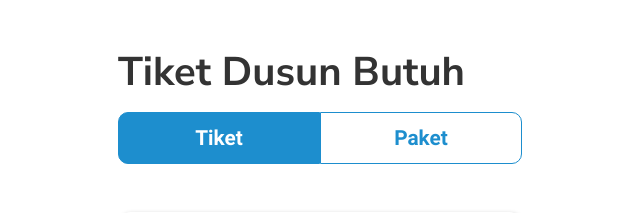
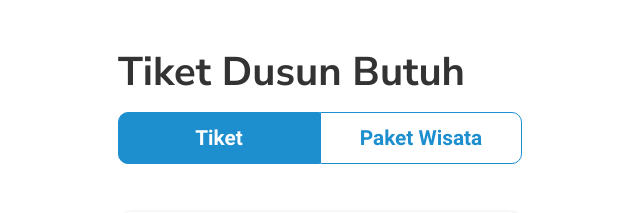
Before and after one commit to fernndzaky/NVJ-Client, a React (Create React App) app: page / in a window 1280 px wide. Shown: the part 960-1173 px from the top of the page, without its empty margins (320-960 px from the left). Built offline with nearby package versions, Linux system fonts and the light colour scheme.

Commit message:
change words

```diff
--- a/src/client/Experiences.js
+++ b/src/client/Experiences.js
@@ -138,7 +138,7 @@ class Experiences extends React.Component {
       <div className="">
         <Helmet>
             <title>
-            Experiences - Dusun Butuh Nepal Van Java
+            Daftar Wisata - Dusun Butuh Nepal Van Java
             </title>
             <meta
                 name="description"
--- a/src/client/HomePage.js
+++ b/src/client/HomePage.js
@@ -233,7 +233,7 @@ class HomePage extends React.Component {
                         <p className="px-18" style={{fontFamily: 'Roboto Bold',marginBottom:'0px'}}>Tiket</p>
                     </div>
                     <div onClick={()=> this.changeTicketType("packages")} className={this.state.ticketType === 'packages' ? "ticket-blue-btn ticket-blue-btn-active" : "ticket-blue-btn"} style={{borderRadius:'0px 10px 10px 0px',width:'50%'}}>
-                        <p className="px-18" style={{fontFamily: 'Roboto Bold',marginBottom:'0px'}}>Paket</p>
+                        <p className="px-18" style={{fontFamily: 'Roboto Bold',marginBottom:'0px'}}>Paket Wisata</p>
                     </div>
                 </div>
                 {/* END OF TOGGLE */}
--- a/src/client/Tickets.js
+++ b/src/client/Tickets.js
@@ -173,7 +173,7 @@ class Tickets extends React.Component {
       <div className="">
         <Helmet>
             <title>
-            Ticket List - Dusun Butuh Nepal Van Java
+            Daftar Tiket - Dusun Butuh Nepal Van Java
             </title>
             <meta
                 name="description"
```
